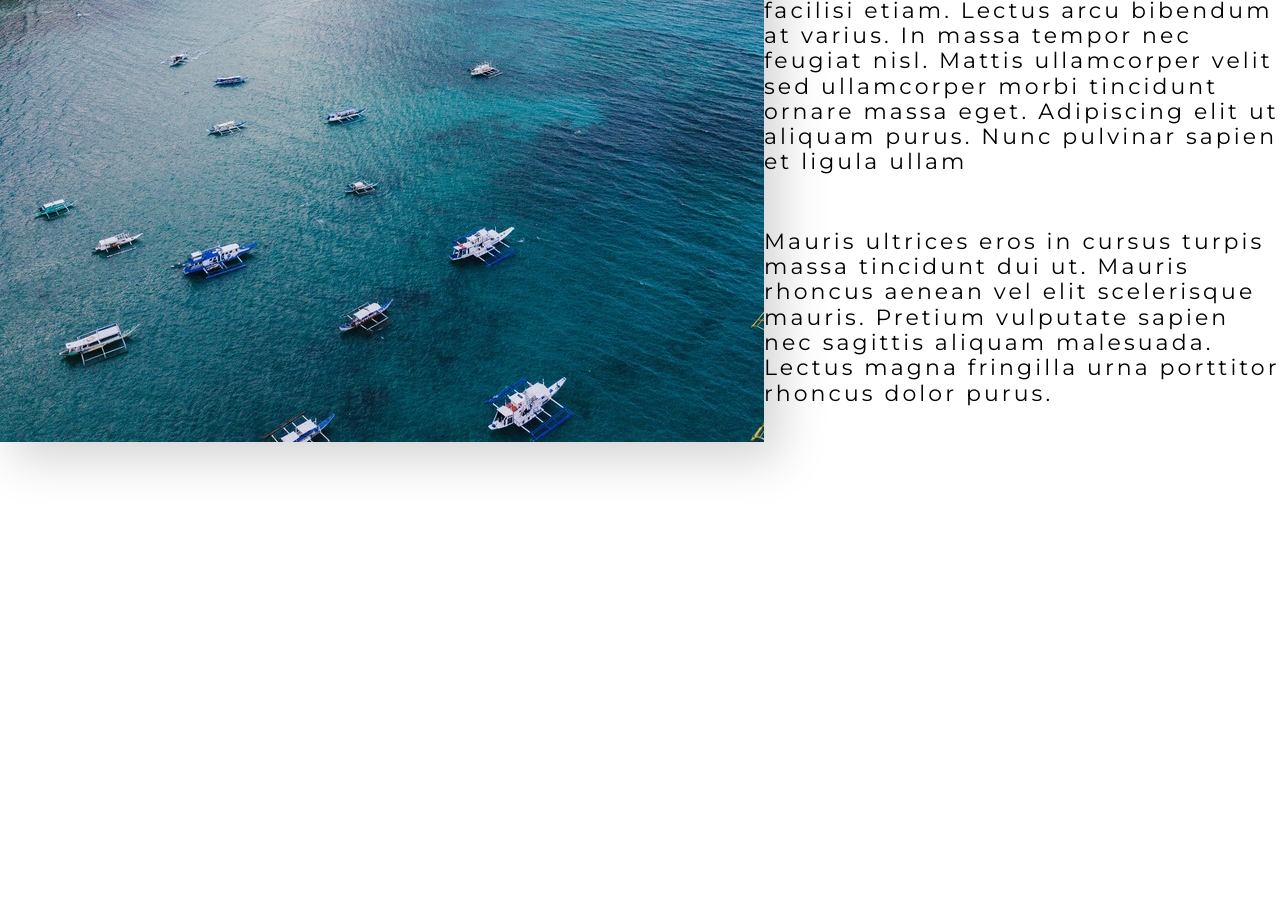
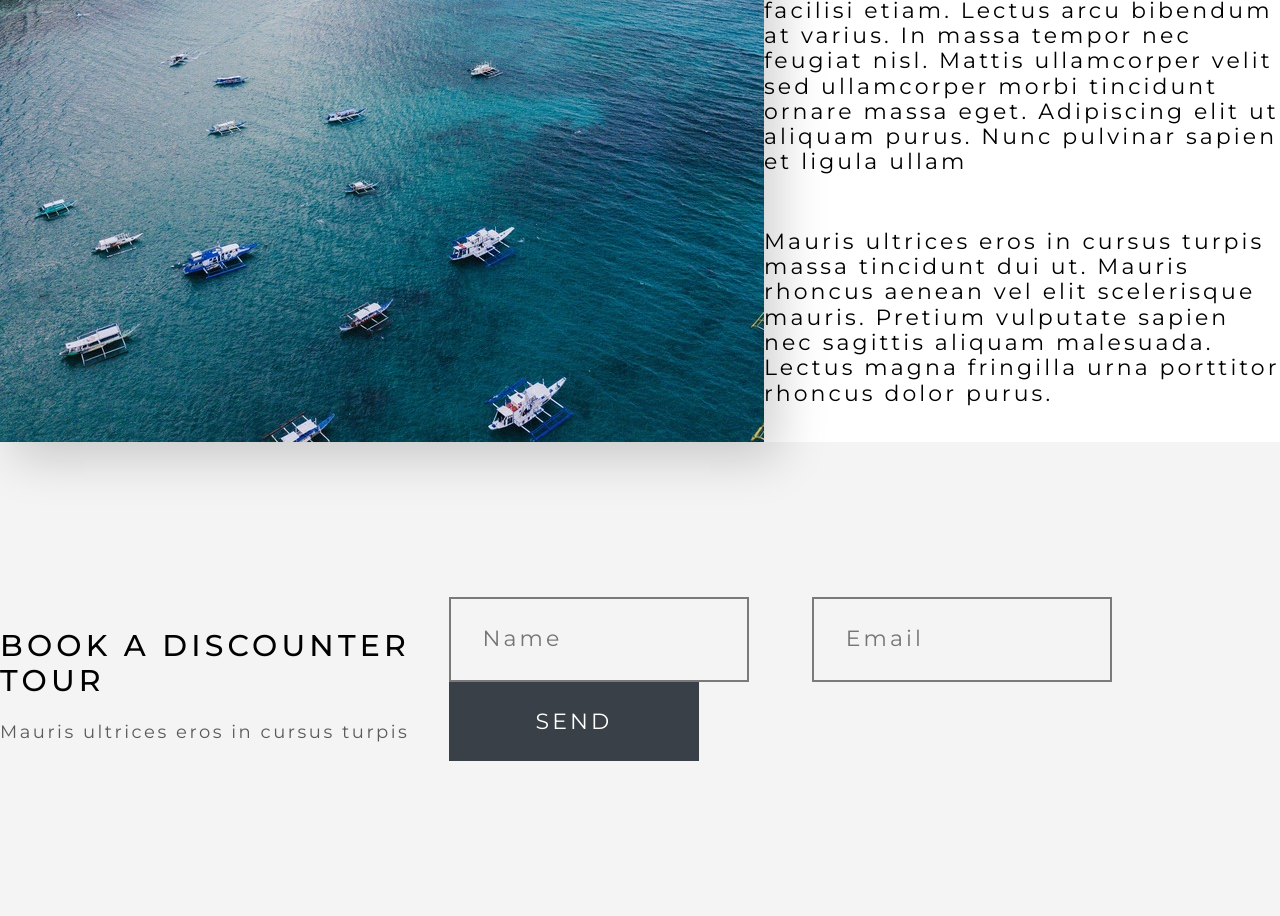
Before and after one commit to dmitriykovalenk0/Travel, a website: page app/index.html in a window 1280 px wide. Shown: the part 5504-6420 px from the top of the page. Before the commit the page ends 6011 px from the top, so only its background shows below. Drawn offline with nearby package versions, Linux system fonts and the light colour scheme.

Commit message:
Сделал блок form

```diff
--- a/app/index.html
+++ b/app/index.html
@@ -425,6 +425,24 @@
           </div>
      </section>
 
+     <section class="form">
+          <div class="container">
+               <div class="form__content">
+                    <div class="form__info">
+                         <div class="form__title page__title">BOOK A DISCOUNTER TOUR</div>
+                         <div class="form__posttitle">Mauris ultrices eros in cursus turpis</div>
+                    </div>
+                    <form class="form__container">
+                         <input type="text"
+                                placeholder="Name">
+                         <input type="email"
+                                placeholder="Email">
+                         <button type="submit">SEND</button>
+                    </form>
+               </div>
+          </div>
+     </section>
+
 
      <script src="https://ajax.googleapis.com/ajax/libs/jquery/3.4.1/jquery.min.js"></script>
      <script src="js/libs.min.js"></script>
--- /dev/null
+++ b/app/scss/blocks/_form.scss
@@ -0,0 +1,46 @@
+.form {
+  padding: 155px 0;
+  background-color: #f4f4f4;
+}
+
+.form__content {
+  display: flex;
+  justify-content: space-between;
+}
+
+.form__posttitle {
+  margin-top: 24px;
+}
+
+.form__container {
+  align-self: center;
+
+  input {
+    padding: 27px 0 28px 32px;
+    margin-right: 59px;
+
+    border: 2px solid #7a7a7a;
+    outline: none;
+    color: #3a4047;
+    background-color: transparent;
+    font-size: 22px;
+    letter-spacing: 3.08px;
+  }
+
+  button {
+    padding: 27px 87px;
+    color: $white;
+    background-color: #3A4047;
+    border: none;
+    outline: none;
+    font-size: 22px;
+    letter-spacing: 3.08px;
+  }
+}
+
+
+.form__posttitle {
+  color: $grey;
+  font-size: 18px;
+  letter-spacing: 2.52px;
+}
--- a/app/scss/blocks/_next-tour.scss
+++ b/app/scss/blocks/_next-tour.scss
@@ -1,5 +1,5 @@
 .next-tour {
-  padding: 65px 0;
+  padding: 65px 0 0;
 }
 
 .next-tour__content-box {
--- a/app/scss/style.scss
+++ b/app/scss/style.scss
@@ -15,3 +15,4 @@
 @import "blocks/slider";
 @import "blocks/travel";
 @import "blocks/next-tour";
+@import "blocks/form";
```
Also changed, not shown: app/css/style.min.css.
